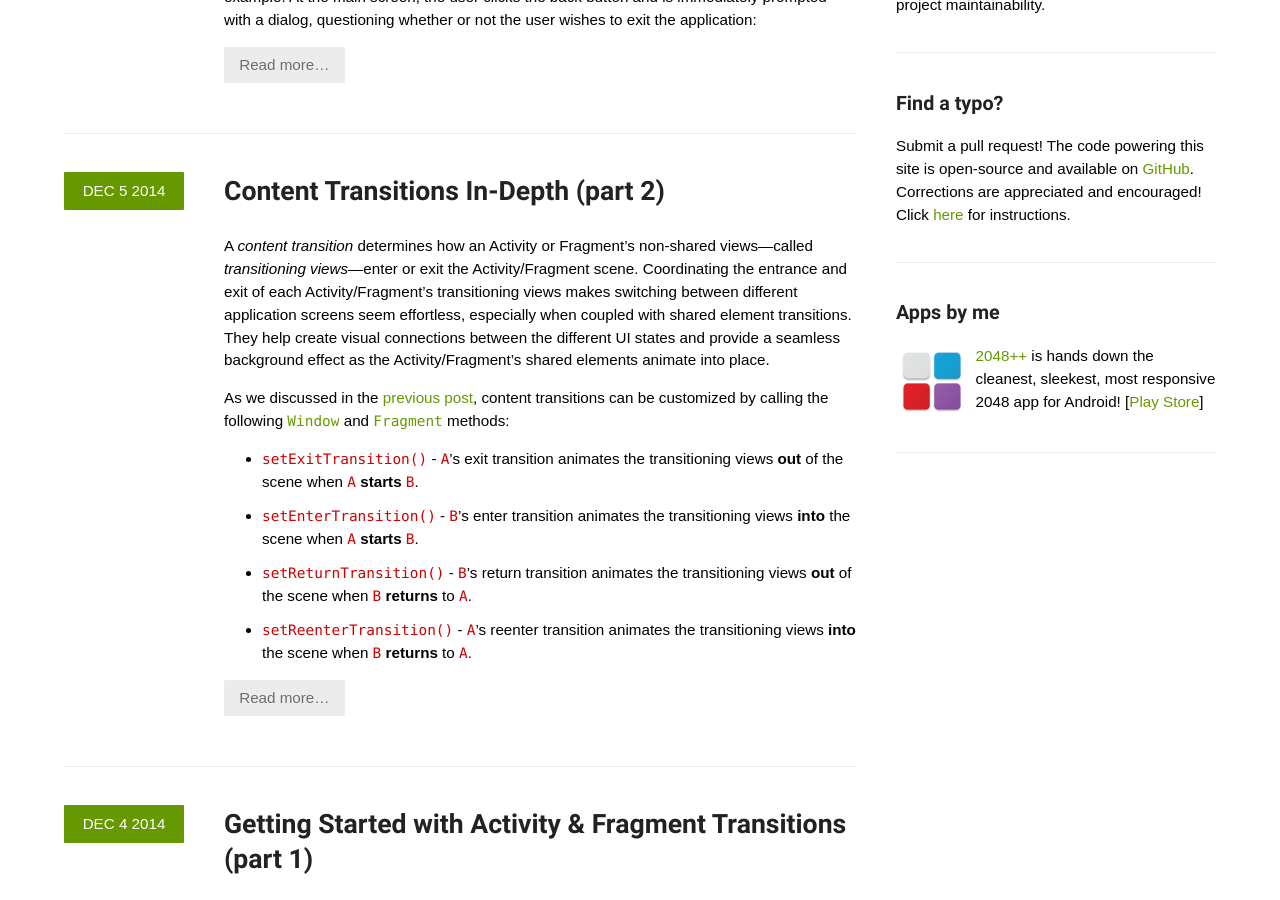
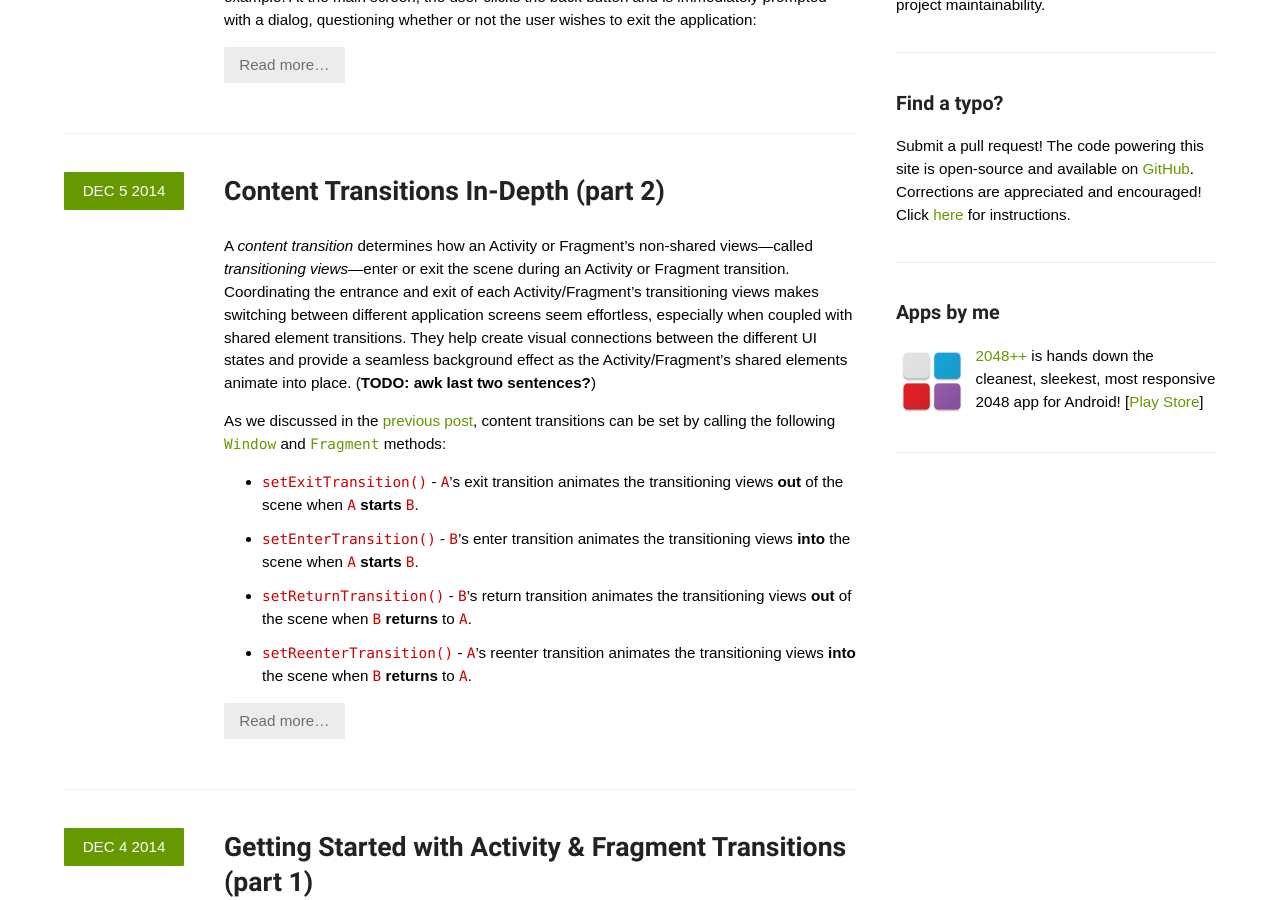
Before and after one commit to alexjlockwood/AndroidDesignPatterns, a Jekyll site: the page built from index.html, in a window 1280 px wide and 900 px high, scrolled down 312 px. Built offline with Jekyll 4.4.1, drawn with Linux system fonts in a browser that asks for light colours; some web fonts are replaced; Markdown is read by kramdown in place of the engine named in the settings; the list of posts is cut into pages by our own code; comment, search, counter and statistics services are not loaded.

Commit message:
updated some content transition stuff

```diff
--- a/_posts/2014-12-05-activity-fragment-content-transitions-in-depth-part2.md
+++ b/_posts/2014-12-05-activity-fragment-content-transitions-in-depth-part2.md
@@ -12,7 +12,7 @@
 * **Part 3:** Shared Element Transitions In-Depth (_coming soon!_)
 * **Part 4:** Activity & Fragment Transition Examples (_coming soon!_)
 
-(**TODO: is this necessary?**) While these posts will focus mainly on Activity transitions, note that most of the information presented will also apply to Fragment transitions as well, with only some minor differences. I'll do my best to point out these differences as they are encountered in the posts!
+While these posts will focus mainly on Activity transitions, note that most of the information presented will also apply to Fragment transitions as well, with only some minor differences. I'll do my best to point out these differences as they are encountered in the posts! (**TODO: is this necessary?**)
 
 We begin by summarizing what we learned about content transitions from [part 1][part1] and illustrating how they can be used in real-world applications to achieve smooth, seamless animations in Android Lollipop.
 
@@ -20,9 +20,9 @@
 
 <!--morestart-->
 
-A _content transition_ determines how an Activity or Fragment's non-shared views&mdash;called _transitioning views_&mdash;enter or exit the Activity/Fragment scene. Coordinating the entrance and exit of each Activity/Fragment's transitioning views makes switching between different application screens seem effortless, especially when coupled with shared element transitions. They help create visual connections between the different UI states and provide a seamless background effect as the Activity/Fragment's shared elements animate into place.
+A _content transition_ determines how an Activity or Fragment's non-shared views&mdash;called _transitioning views_&mdash;enter or exit the scene during an Activity or Fragment transition. Coordinating the entrance and exit of each Activity/Fragment's transitioning views makes switching between different application screens seem effortless, especially when coupled with shared element transitions. They help create visual connections between the different UI states and provide a seamless background effect as the Activity/Fragment's shared elements animate into place. (**TODO: awk last two sentences?**)
 
-As we discussed in the [previous post][part1], content transitions can be customized by calling the following [`Window`][Window] and [`Fragment`][Fragment] methods:
+As we discussed in the [previous post][part1], content transitions can be set by calling the following [`Window`][Window] and [`Fragment`][Fragment] methods:
 
 * `setExitTransition()` - `A`'s exit transition animates the transitioning views **out** of the scene when `A` **starts** `B`.
 * `setEnterTransition()` - `B`'s enter transition animates the transitioning views **into** the scene when `A` **starts** `B`.
@@ -44,13 +44,15 @@
   </div>
 </div>
 
-**Video 2.1** illustrates how content transitions are used in the Google Play Games app to achieve smooth transitions between activities. The first thing you'll probably notice when you play the video is the shared element transition, which animates the game's background image across activities while clipping it yellow with a beautiful circular reveal effect. Content transitions, however, also play a role. For example, when the second activity starts, notice how its content enter transition subtly animates the users into the scene from the bottom edge of the screen. When the back button is pressed, you'll also notice the content return transition, which splits the view hierarchy into two and animates each half off the top and bottom of the screen respectively.
+As an example, **Video 2.1** illustrates how content transitions are used in the Google Play Games app to achieve smooth transitions between activities. For example, when the second activity starts, notice how its content enter transition subtly animates the users into the scene from the bottom edge of the screen. When the back button is pressed, you'll also notice the content return transition, which splits the view hierarchy into two and animates each half off the top and bottom of the screen respectively. (**TODO: mention the shared element transition at all?**)
 
 In [part 1][part1], we gave a quick summary of how content transitions can be used in your own applications. However, several important questions still remain. How do content transitions work under-the-hood? Which types of `Transition` objects does it make sense to use? How does the framework determine the set of transitioning views that will be animated? Is it possible animate a `ViewGroup` and its children as a single element during the transition? In the next section, we'll begin tackling these questions one-by-one.
 
 ### Content Transitions Under-The-Hood
 
-Perhaps the most important thing to understand about content transitions is that they are governed by `View`-visibility changes and should almost always extend the abstract [`Visibility`][Visibility] class as a result. To understand why this is, let's investigate the sequence of events that occurs under-the-hood when activity `A` starts activity `B`:
+Recall from the [previous post][part1] that a `Transition`'s two main responsibilities are to capturing the start and end state of its views and creating an `Animator` based on the differences. In order to understand how to select our content transitions and build our own custom transitions, it is therefore very important to understand how the framework modifies its transitioning views as these modifications will ultimately decide the transition's animation. In this section, we will explore how content transitions behave under-the-hood. (**TODO: reword this paragraph**)
+
+Perhaps the most important thing to understand about content transitions is that they are governed by `View`-visibility changes and should almost always extend the abstract [`Visibility`][Visibility] class as a result. To understand why this is, let's investigate the sequence of events that occurs under-the-hood when activity `A` starts activity `B`: (**TODO: explain that the same process happens with fragments?**)
 
 <ol>
 <li>Activity <code>A</code> calls <code>startActivity()</code>.
@@ -73,7 +75,7 @@
 </li>
 </ol>
 
-Recall from the [previous post][part1] that a `Transition`'s two main responsibilities are to capturing the start and end state of its views and creating an `Animator` based on the differences. As can be seen above, with content transitions the difference will always be that the view's visibility was toggled by the framework: either the view started out `INVISIBLE` and ended up `VISIBLE` or vice versa. As a result, a content `Transition` object at the very least must be able to record each view's visibility in its start and end states and create an `Animator` that will animate the views as they enter or exit the scene.
+Recall from the [previous post][part1] that a `Transition`'s two main responsibilities are to capturing the start and end state of its views and creating an `Animator` based on the differences. (**TODO: reword this sentence... already stated this above**) As can be seen above, with content transitions the difference will always be that the view's visibility was toggled by the framework: either the view started out `INVISIBLE` and ended up `VISIBLE` or vice versa. As a result, a content `Transition` object at the very least must be able to record each view's visibility in its start and end states and create an `Animator` that will animate the views as they enter or exit the scene.
 
 Fortunately, the abstract [`Visibility`][Visibility] class already does the first half of this work for you: subclasses of `Visibility` must only implement the [`onAppear()`][onAppear] and [`onDisappear()`][onDisappear] factory methods, in which they must create and return an `Animator` that will either animate the views into or out of the scene. As of API 21, three concrete `Visibility` implementations exist: [`Fade`][Fade], [`Slide`][Slide], and [`Explode`][Explode]. Writing custom `Visibility` transitions will be covered in a future blog post.
 
@@ -104,7 +106,7 @@
 
 At this point, you are probably wondering what specific role do transition groups provide in this case. Put simply, transition groups allow us to animate `ViewGroup`s as single entities during an Activity Transition. If a `ViewGroup`'s [`isTransitionGroup()`][isTransitionGroup] method returns `true`, then the `ViewGroup` will be added to the list of transitioning views and all of its children views will be animated together as a single element during the animation. Otherwise, the recursion will continue and the `ViewGroup`'s transitioning children views will be acted upon independently throughout the transition.<sup><a href="#footnote1" id="ref1">1</a></sup>
 
-As an example, take a look once again at the content transitions in **Video 2.1** above. Notice how the user avatar elements animate into the screen individually during the enter transition, but exit the scene together with their parent `ViewGroup` during the return transition. In order to achieve this effect, the Google Play Games app sets the parent `ViewGroup` to be a transition group _only_ during the return transition, making it appear as if the activity is splitting in half when the user navigates back.
+As an example, take a look once again at the content transitions in **Video 2.1** above. (**TODO: new custom example?**) Notice how the user avatar elements animate into the screen individually during the enter transition, but exit the scene together with their parent `ViewGroup` during the return transition. In order to achieve this effect, the Google Play Games app sets the parent `ViewGroup` to be a transition group _only_ during the return transition, making it appear as if the activity is splitting in half when the user navigates back. (**TODO: give example... i.e. `WebView`?**)
 
 ### Conclusion
 
```
